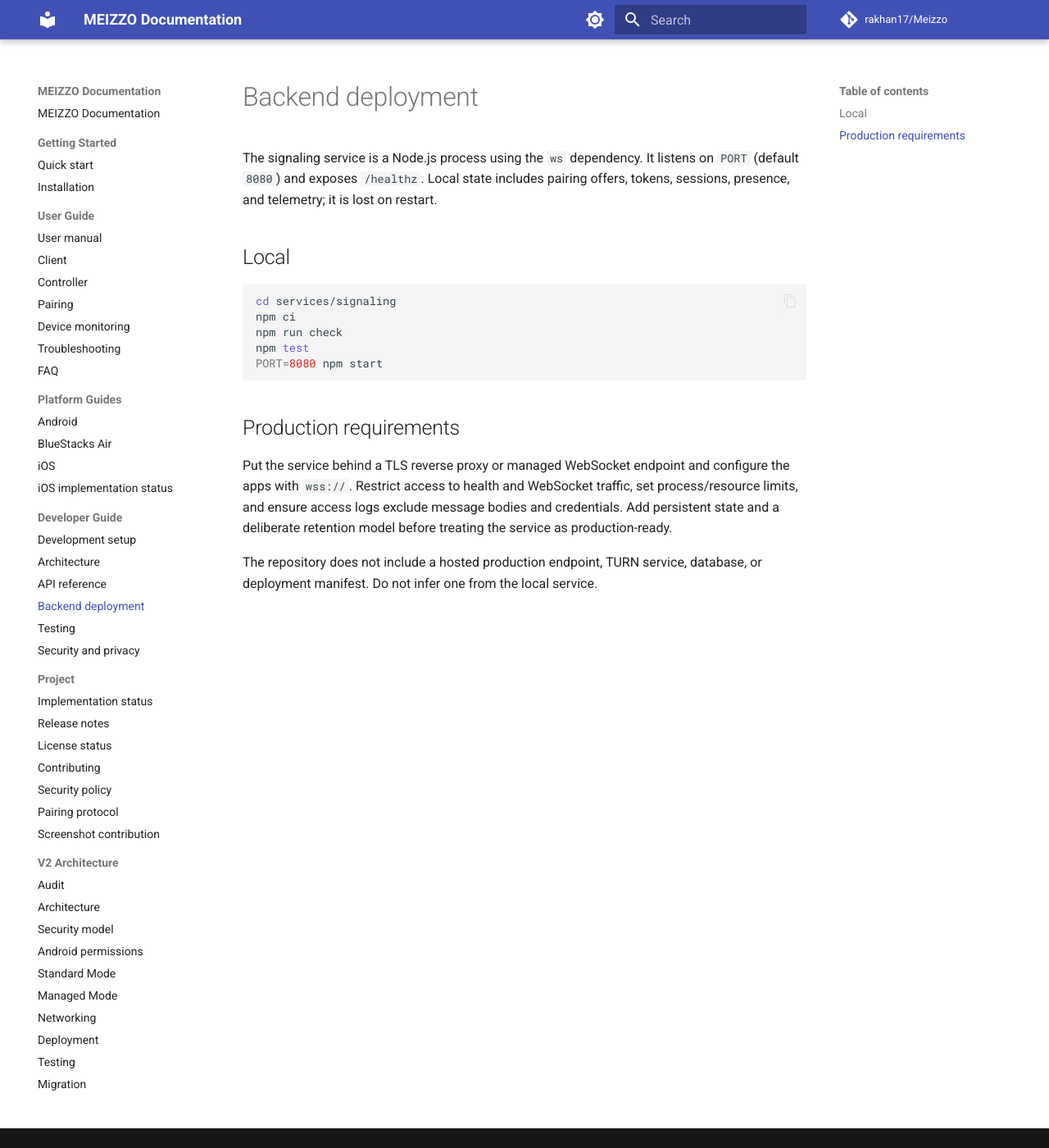
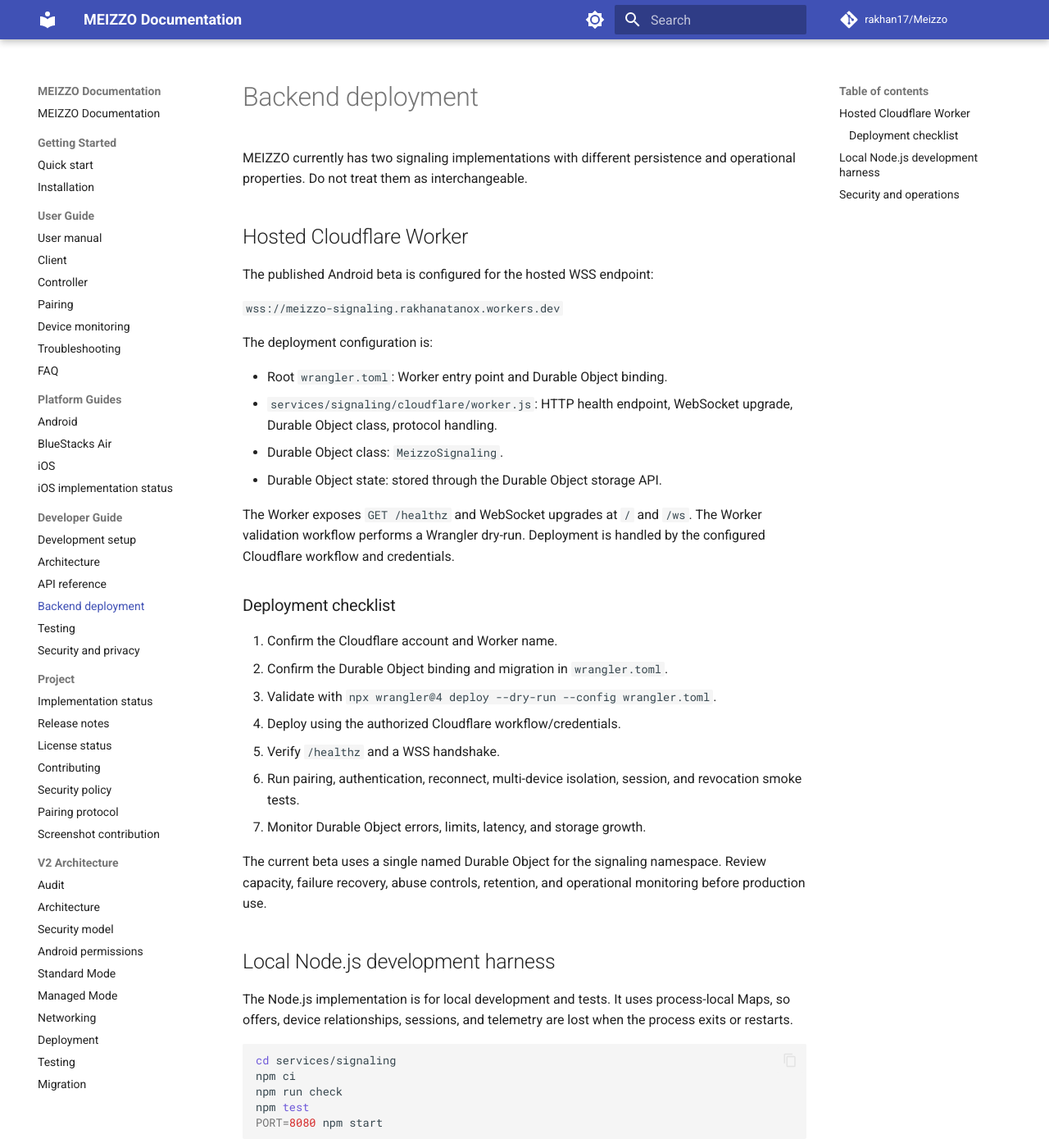
Before and after one commit to rakhan17/Meizzo, an MkDocs documentation site: the page built from docs/backend-deployment.md, in a window 1280 px wide and 1400 px high. Shown: the whole window at 82% size. Built offline with MkDocs 1.6.1 and Material for MkDocs 9.7.7, drawn with Linux system fonts in a browser that asks for light colours; comment, search, counter and statistics services are not loaded; some of the changed text lies outside the part shown.

Commit message:
docs: document Cloudflare and local signaling deployments

````diff
--- a/docs/backend-deployment.md
+++ b/docs/backend-deployment.md
@@ -1,11 +1,46 @@
 # Backend deployment
 
-The signaling service is a Node.js process using the `ws` dependency. It
-listens on `PORT` (default `8080`) and exposes `/healthz`. Local state includes
-pairing offers, tokens, sessions, presence, and telemetry; it is lost on
-restart.
+MEIZZO currently has two signaling implementations with different persistence
+and operational properties. Do not treat them as interchangeable.
 
-## Local
+## Hosted Cloudflare Worker
+
+The published Android beta is configured for the hosted WSS endpoint:
+
+`wss://meizzo-signaling.rakhanatanox.workers.dev`
+
+The deployment configuration is:
+
+- Root `wrangler.toml`: Worker entry point and Durable Object binding.
+- `services/signaling/cloudflare/worker.js`: HTTP health endpoint, WebSocket
+  upgrade, Durable Object class, protocol handling.
+- Durable Object class: `MeizzoSignaling`.
+- Durable Object state: stored through the Durable Object storage API.
+
+The Worker exposes `GET /healthz` and WebSocket upgrades at `/` and
+`/ws`. The Worker validation workflow performs a Wrangler dry-run. Deployment
+is handled by the configured Cloudflare workflow and credentials.
+
+### Deployment checklist
+
+1. Confirm the Cloudflare account and Worker name.
+2. Confirm the Durable Object binding and migration in `wrangler.toml`.
+3. Validate with `npx wrangler@4 deploy --dry-run --config wrangler.toml`.
+4. Deploy using the authorized Cloudflare workflow/credentials.
+5. Verify `/healthz` and a WSS handshake.
+6. Run pairing, authentication, reconnect, multi-device isolation, session,
+   and revocation smoke tests.
+7. Monitor Durable Object errors, limits, latency, and storage growth.
+
+The current beta uses a single named Durable Object for the signaling
+namespace. Review capacity, failure recovery, abuse controls, retention, and
+operational monitoring before production use.
+
+## Local Node.js development harness
+
+The Node.js implementation is for local development and tests. It uses
+process-local Maps, so offers, device relationships, sessions, and telemetry
+are lost when the process exits or restarts.
 
 ```bash
 cd services/signaling
@@ -15,13 +50,20 @@ npm test
 PORT=8080 npm start
 ```
 
-## Production requirements
+The default listener is port 8080 and the health route is `/healthz`.
+For Android emulator development, configure the debug WebSocket URL to the
+host address reachable from that emulator. Do not use emulator-only addresses
+in a public release build.
 
-Put the service behind a TLS reverse proxy or managed WebSocket endpoint and
-configure the apps with `wss://`. Restrict access to health and WebSocket
-traffic, set process/resource limits, and ensure access logs exclude message
-bodies and credentials. Add persistent state and a deliberate retention model
-before treating the service as production-ready.
+## Security and operations
 
-The repository does not include a hosted production endpoint, TURN service,
-database, or deployment manifest. Do not infer one from the local service.
+- Use WSS in published builds and keep normal TLS certificate validation.
+- Never commit Cloudflare API tokens, keystore passwords, or release secrets.
+- Keep Worker credentials in GitHub Actions Secrets or the provider's secret
+  store.
+- Avoid logging WebSocket message bodies, pairing codes, and auth tokens.
+- Define retention, token rotation, incident response, and access policies.
+- Add independent security review and abuse monitoring before production use.
+
+See [architecture](architecture.md), [security and privacy](security-and-privacy.md),
+and [testing](testing.md).
````
